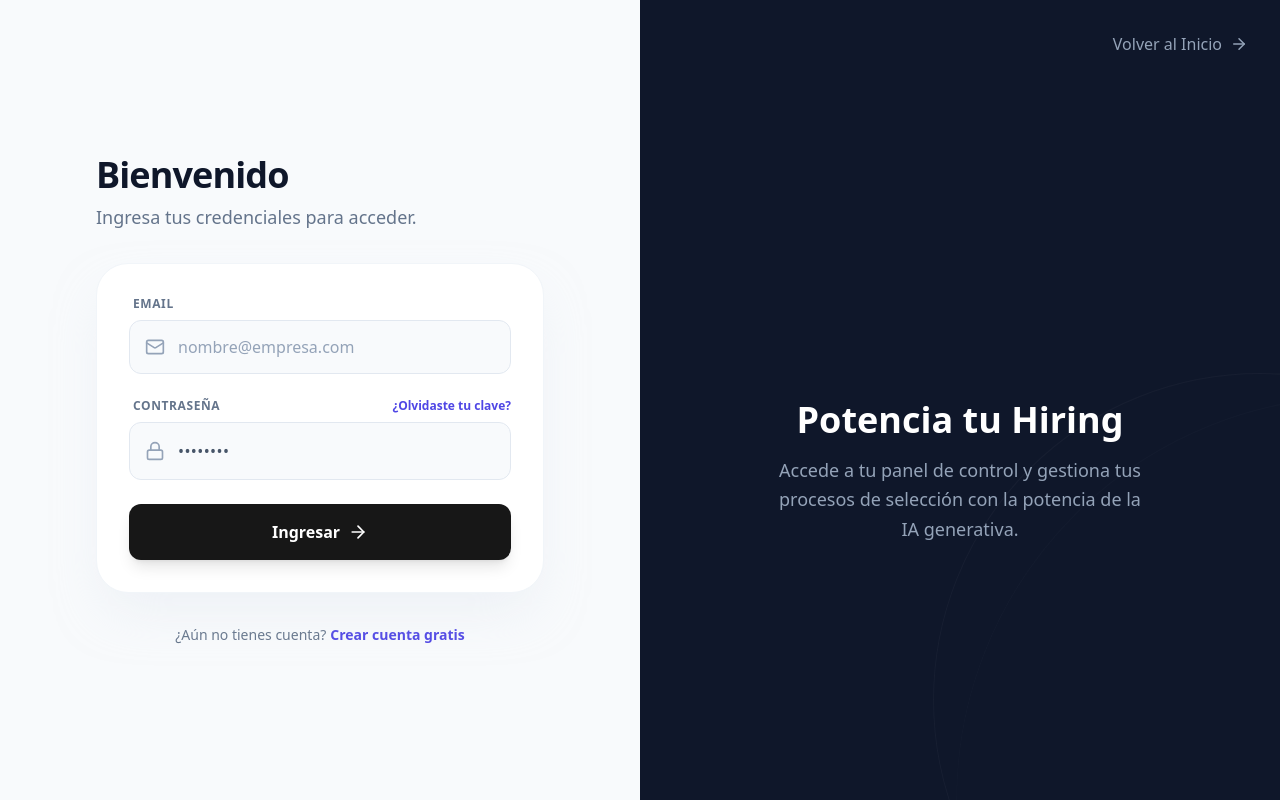
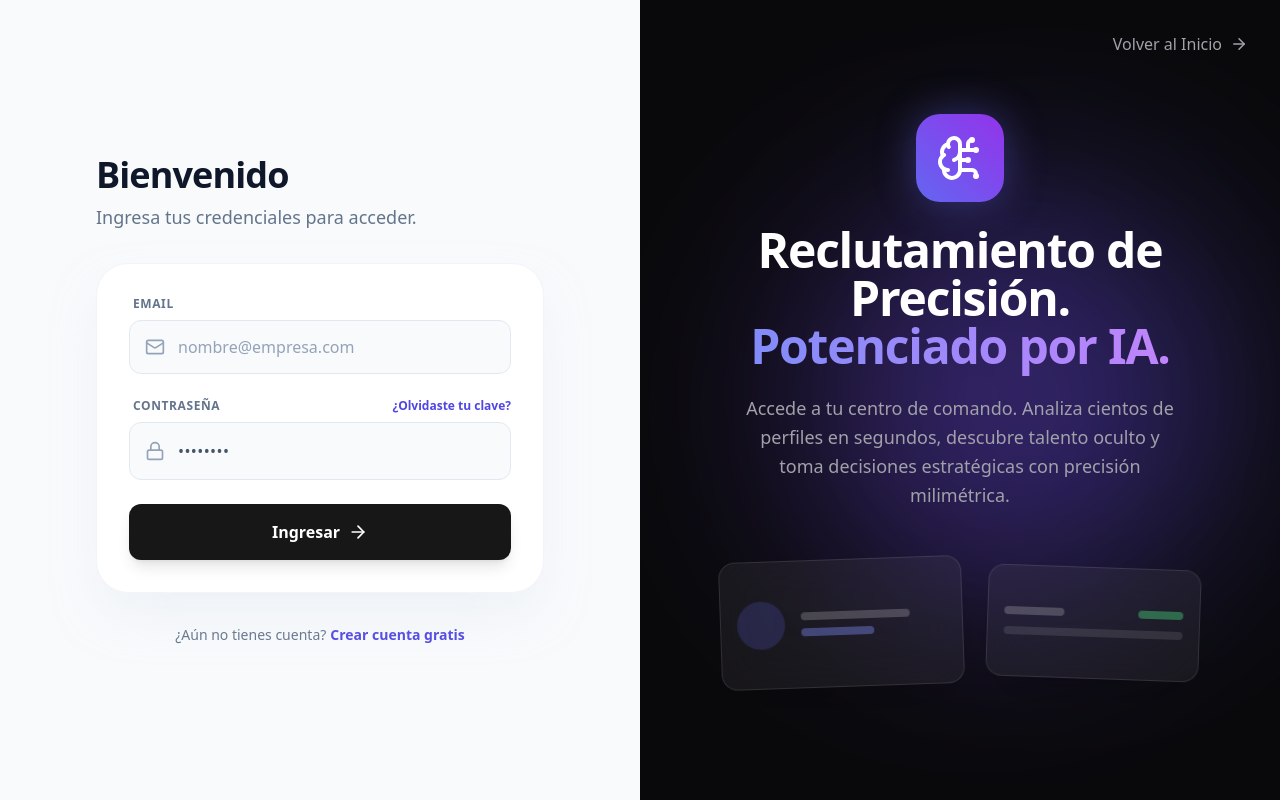
Before and after one commit to Izan0501/VeeBot_SaaS, a React (Vite) app in the folder client/: page /login in a window 1280 px wide. Built offline with nearby package versions, Linux system fonts and the light colour scheme; no server answers; what groq-sdk would draw is missing.

Commit message:
WIP: navbarLinksAdded--SectionsLinked--LoginPageStylesChanged--reactDoctorCompleted

```diff
--- a/client/src/components/auth/LoginVisuals.jsx
+++ b/client/src/components/auth/LoginVisuals.jsx
@@ -28,48 +28,77 @@ const LoginVisuals = () => {
                 initial={{ x: '100%' }}
                 animate={{ x: 0 }}
                 transition={{ duration: 0.8, ease: [0.22, 1, 0.36, 1] }}
-                className="hidden lg:flex w-1/2 bg-slate-900 relative flex-col justify-center p-20 overflow-hidden text-center"
+                className="hidden lg:flex w-1/2 bg-zinc-950 relative flex-col justify-center p-20 overflow-hidden"
             >
                 {/* Botón Volver */}
                 <m.button
                     whileHover={{ x: -5 }}
                     onClick={() => navigate('/')}
-                    className="absolute top-8 right-8 text-slate-400 hover:text-white transition-colors flex items-center gap-2 z-20 font-medium"
+                    className="absolute top-8 right-8 text-zinc-400 hover:text-white transition-colors flex items-center gap-2 z-20 font-medium"
                 >
                     Volver al Inicio <ArrowRight size={18} />
                 </m.button>
 
-                {/* Orbes Animados */}
-                <m.div animate={{ scale: [1, 1.2, 1], opacity: [0.3, 0.5, 0.3] }} transition={{ duration: 6, repeat: Infinity }} className="absolute top-1/2 left-1/2 -translate-x-1/2 -translate-y-1/2 size-[800px] border border-white/5 rounded-full"></m.div>
-                <m.div animate={{ scale: [1, 1.1, 1], opacity: [0.4, 0.6, 0.4] }} transition={{ duration: 4, repeat: Infinity }} className="absolute top-1/2 left-1/2 -translate-x-1/2 -translate-y-1/2 size-[600px] border border-white/5 rounded-full"></m.div>
+                {/* --- Ambient Mesh / Orbiting Orbs (Background) --- */}
+                <div className="absolute top-1/4 left-1/4 w-96 h-96 bg-indigo-600/30 rounded-full mix-blend-screen filter blur-[100px] animate-orbit-1 pointer-events-none"></div>
+                <div className="absolute bottom-1/4 right-1/4 w-96 h-96 bg-violet-600/20 rounded-full mix-blend-screen filter blur-[100px] animate-orbit-2 pointer-events-none"></div>
 
-                <div className="relative z-10">
+                <div className="relative z-10 w-full h-full flex flex-col items-center justify-center text-center">
+
+                    {/* The Typography Section */}
+                    <div className="max-w-md z-20 space-y-6 mb-12 flex flex-col items-center">
                         <m.div
                             initial={{ scale: 0.95, opacity: 0 }}
-                        animate={{ scale: 1 }}
+                            animate={{ scale: 1, opacity: 1 }}
                             transition={{ type: 'spring', stiffness: 200, damping: 10, delay: 0.5 }}
-                        className="inline-flex p-6 bg-gradient-to-tr from-indigo-500 to-purple-600 rounded-[2rem] shadow-2xl shadow-indigo-500/30 mb-8"
+                            className="inline-flex p-5 bg-gradient-to-tr from-indigo-500 to-purple-600 rounded-[1.5rem] shadow-[0_0_40px_rgba(99,102,241,0.4)]"
                         >
-                        <BrainCircuit size={64} className="text-white" />
+                            <BrainCircuit size={48} className="text-white" />
                         </m.div>
 
                         <m.h2
                             initial={{ opacity: 0, y: 20 }}
                             animate={{ opacity: 1, y: 0 }}
                             transition={{ delay: 0.6 }}
-                        className="text-4xl font-bold text-white mb-4"
+                            className="text-4xl md:text-5xl font-black text-white leading-tight tracking-tight"
                         >
-                        Potencia tu Hiring
+                            Reclutamiento de Precisión. <br />
+                            <span className="text-transparent bg-clip-text bg-gradient-to-r from-indigo-400 to-purple-400">Potenciado por IA.</span>
                         </m.h2>
 
                         <m.p
                             initial={{ opacity: 0 }}
                             animate={{ opacity: 1 }}
                             transition={{ delay: 0.7 }}
-                        className="text-lg text-slate-400 max-w-sm mx-auto leading-relaxed"
+                            className="text-lg text-zinc-400 leading-relaxed font-medium"
                         >
-                        Accede a tu panel de control y gestiona tus procesos de selección con la potencia de la IA generativa.
+                            Accede a tu centro de comando. Analiza cientos de perfiles en segundos, descubre talento oculto y toma decisiones estratégicas con precisión milimétrica.
                         </m.p>
+                    </div>
+
+                    {/* --- Levitating Liquid Glass Cards (Foreground Stage) --- */}
+                    <div className="relative w-full max-w-lg flex justify-center items-center gap-6 z-20">
+                        {/* Card 1 (Slightly higher/left) */}
+                        <div className="w-64 h-32 bg-white/5 dark:bg-white/5 border border-white/10 dark:border-white/10 backdrop-blur-xl rounded-2xl shadow-2xl animate-float-1 flex items-center p-4 transform -translate-y-4">
+                            <div className="w-12 h-12 rounded-full bg-indigo-500/20 flex-shrink-0"></div>
+                            <div className="ml-4 space-y-2 w-full">
+                                <div className="h-2 bg-white/20 rounded w-3/4"></div>
+                                <div className="h-2 bg-indigo-400/40 rounded w-1/2"></div>
+                            </div>
+                        </div>
+
+                        {/* Card 2 (Slightly lower/right) */}
+                        <div className="w-56 h-28 bg-white/5 dark:bg-white/5 border border-white/10 dark:border-white/10 backdrop-blur-xl rounded-2xl shadow-2xl animate-float-2 flex flex-col justify-center p-4 transform translate-y-8">
+                            <div className="w-full space-y-3">
+                                <div className="flex justify-between">
+                                    <div className="h-2 bg-white/20 rounded w-1/3"></div>
+                                    <div className="h-2 bg-green-400/40 rounded w-1/4"></div>
+                                </div>
+                                <div className="h-2 bg-white/10 rounded w-full"></div>
+                            </div>
+                        </div>
+                    </div>
+
                 </div>
             </m.div>
         </>
--- a/client/src/components/landing/AnalyticsSection.jsx
+++ b/client/src/components/landing/AnalyticsSection.jsx
@@ -4,7 +4,7 @@ import ScrollReveal from '../ui/ScrollReveal';
 
 const AnalyticsSection = () => {
     return (
-        <section className="py-24 md:py-32 bg-white dark:bg-zinc-950 relative overflow-hidden transition-colors duration-300 ease-in-out border-y border-neutral-200/50 dark:border-white/5">
+        <section id="analytics" className="py-24 md:py-32 bg-white dark:bg-zinc-950 relative overflow-hidden transition-colors duration-300 ease-in-out border-y border-neutral-200/50 dark:border-white/5">
             <div className="max-w-7xl mx-auto px-6 relative z-10">
                 {/* Header */}
                 <ScrollReveal direction="up">
--- a/client/src/components/landing/DataIntelligence.jsx
+++ b/client/src/components/landing/DataIntelligence.jsx
@@ -21,7 +21,7 @@ const DataIntelligence = () => {
 
 
   return (
-    <section className="py-20 md:py-32 bg-white dark:bg-zinc-900/80 relative overflow-hidden transition-colors duration-300 ease-in-out border-y border-neutral-200/50 dark:border-white/5">
+    <section id="data" className="py-20 md:py-32 bg-white dark:bg-zinc-900/80 relative overflow-hidden transition-colors duration-300 ease-in-out border-y border-neutral-200/50 dark:border-white/5">
 
       {/* PATRÓN DE FONDO DE GRILLA (Con máscara radial para suavidad) */}
       <div className="absolute inset-0 bg-[linear-gradient(to_right,#80808012_1px,transparent_1px),linear-gradient(to_bottom,#80808012_1px,transparent_1px)] bg-[size:24px_24px] [mask-image:radial-gradient(ellipse_60%_50%_at_50%_50%,#000_70%,transparent_100%)]"></div>
--- a/client/src/components/landing/HeroSection.jsx
+++ b/client/src/components/landing/HeroSection.jsx
@@ -33,7 +33,7 @@ const HeroSection = () => {
     // -- Removed handleScroll since we rely on native CSS scroll-smooth via <a aria-label="Interactive control"> tags
 
     return (
-        <section ref={containerRef} className="relative min-h-[100dvh] flex items-center justify-center overflow-hidden bg-neutral-50 dark:bg-neutral-950 perspective-[2000px] transition-colors duration-300 ease-in-out">
+        <section id="hero" ref={containerRef} className="relative min-h-[100dvh] flex items-center justify-center overflow-hidden bg-neutral-50 dark:bg-neutral-950 perspective-[2000px] transition-colors duration-300 ease-in-out">
 
             {/* --- CSS PURO PARA ANIMACIONES CONTINUAS (0% LAG) --- */}
             <style>{`
--- a/client/src/index.css
+++ b/client/src/index.css
@@ -125,3 +125,21 @@
   animation: idle-breath 4s ease-in-out infinite;
   will-change: transform, filter;
 }
+
+/* ── Ultra-Premium Liquid Glass & Ambient Mesh Animations ───────────────── */
+@keyframes orbit-slow {
+  0% { transform: rotate(0deg) translateX(50px) rotate(0deg); }
+  100% { transform: rotate(360deg) translateX(50px) rotate(-360deg); }
+}
+@keyframes float-glass {
+  0%, 100% { transform: translateY(0) rotate(-2deg); }
+  50% { transform: translateY(-15px) rotate(1deg); }
+}
+@keyframes float-glass-delayed {
+  0%, 100% { transform: translateY(0) rotate(2deg); }
+  50% { transform: translateY(-10px) rotate(-1deg); }
+}
+.animate-orbit-1 { animation: orbit-slow 15s linear infinite; will-change: transform; }
+.animate-orbit-2 { animation: orbit-slow 20s linear infinite reverse; will-change: transform; }
+.animate-float-1 { animation: float-glass 6s ease-in-out infinite; will-change: transform; }
+.animate-float-2 { animation: float-glass-delayed 8s ease-in-out infinite; will-change: transform; }
--- a/client/src/pages/LandingPage.jsx
+++ b/client/src/pages/LandingPage.jsx
@@ -27,11 +27,11 @@ const LandingPage = () => {
       {/* 5. Digital Twin */}
       <DigitalTwinSection />
 
-      {/* 6. FAQ */}
+      {/* 6. Pricing */}
+      <Pricing />
+
+      {/* 7. FAQ */}
       <FaqSection />
-
-      {/* 7. Pricing */}
-      <Pricing />
 
       {/* 8. Scroll-to-top (Floating) */}
       <ScrollToTopBtn />
```
Also changed, not shown: client/src/components/common/Navbar.jsx (+41 -12 lines). Lines whose indentation alone changed are shown as unchanged.
